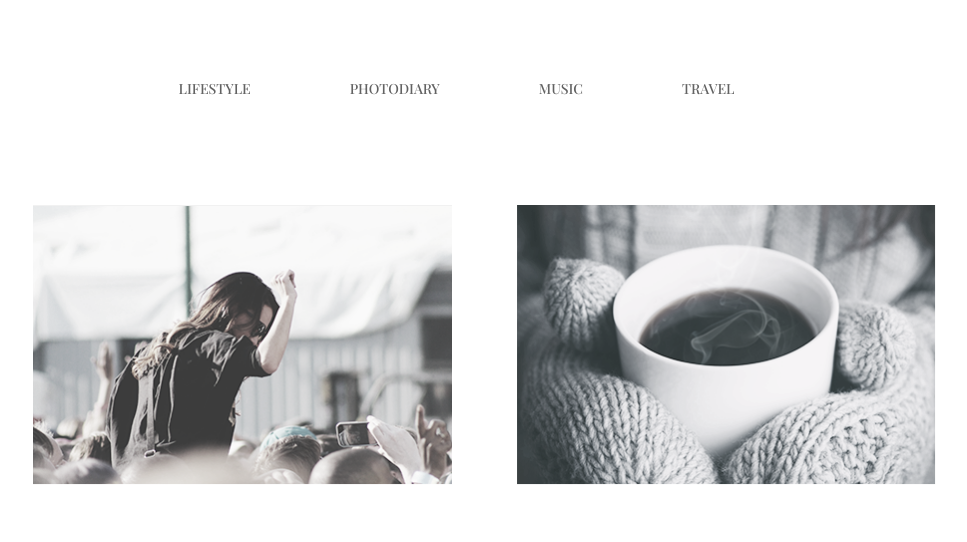
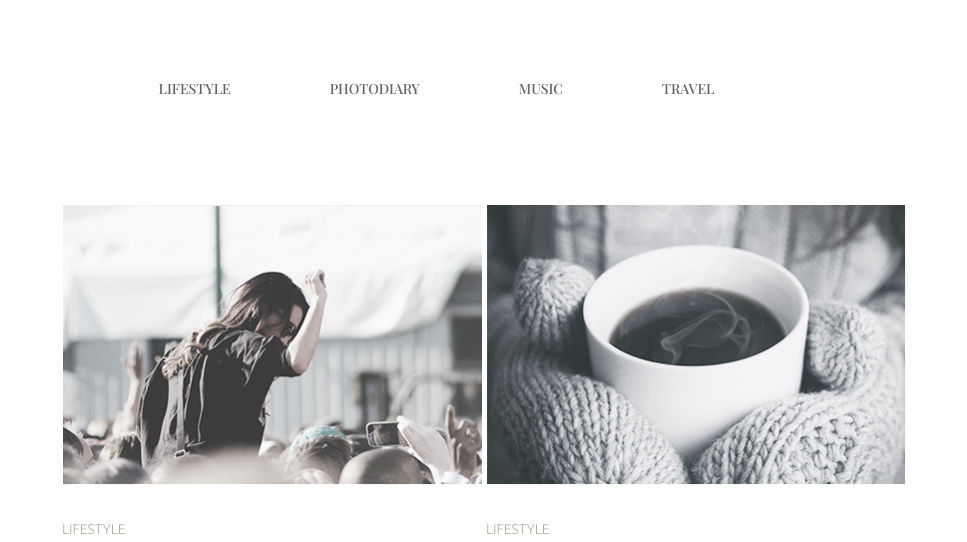
Before and after one commit to Flakezzz/homework-goit, a plain HTML site: page Module_3/index.html in a window 1280 px wide. Shown: the top 542 px of the page, without its empty margins (156-1123 px from the left). Drawn offline with nearby package versions, Linux system fonts and the light colour scheme.

Commit message:
fixed M3

```diff
--- a/Module_3/css/main.css
+++ b/Module_3/css/main.css
@@ -35,7 +35,7 @@
     display: inline-block;
     margin-right: 60px;
     text-align: center;
-    margin: 0, auto;
+    margin: 0 auto;
     margin-bottom: 130px;
 }
 
@@ -44,7 +44,8 @@
     color: #626262;
     font-weight: 400;
     text-align: center;
-    margin: 0, auto;
+    margin: 0 auto;
+    width: 1200px;
 }
 
 .section:nth-child(2n+2) {
--- a/Module_3/css/reset.css
+++ b/Module_3/css/reset.css
@@ -1,4 +1,15 @@
-.body {
+* {
     margin: 0;
     padding: 0;
+    box-sizing: border-box;
+    -webkit-box-sizing: border-box;
+    -moz-box-sizing: border-box;
 }
+
+a {
+    text-decoration: none;
+}
+
+ol, ul {
+	list-style: none;
+}
--- a/Module_3/index.html
+++ b/Module_3/index.html
@@ -13,12 +13,11 @@
     <nav class="nav">
       <ul class="nav_list">
         <li class="nav_list_block"><a class="nav_item" href="#lifestyle">lifestyle</a></li>
-        <li class="nav_list_block"><a class="nav_item" class="nav_item" href="#photodiary">photodiary</a></li>
+        <li class="nav_list_block"><a class="nav_item" href="#photodiary">photodiary</a></li>
         <li class="nav_list_block"><a class="nav_item" href="#music">music</a></li>
         <li class="nav_list_block"><a class="nav_item" href="#travel">travel</a></li>
       </ul>
     </nav>
-  </header>
   </header>
   <main class="main">
     <section class="section">
@@ -30,7 +29,7 @@
         voluptate dolor. Voluptatibus atque eum vitae commodi molestias quis hic pariatur.</p>
     </section>
     <section class="section">
-      <img class="img"src="./Img/coffee.png" alt="coffee">
+      <img class="img" src="./Img/coffee.png" alt="coffee">
       <h5 class="sub_title">lifestyle</h5>
       <h3 class="title">Life tastes better with coffee</h3>
       <p class="text">Lorem ipsum dolor, sit amet consectetur adipisicing elit. Nobis soluta est ipsum excepturi cumque optio.
@@ -38,7 +37,7 @@
         voluptate dolor. Voluptatibus atque eum vitae commodi molestias quis hic pariatur.</p>
     </section>
     <section class="section">
-      <img class="img"src="./Img/bridge.png" alt="bridge">
+      <img class="img" src="./Img/bridge.png" alt="bridge">
       <h5 class="sub_title">photodiary</h5>
       <h3 class="title">American dream</h3>
       <p class="text">Lorem ipsum dolor, sit amet consectetur adipisicing elit. Nobis soluta est ipsum excepturi cumque optio.
@@ -46,7 +45,7 @@
         voluptate dolor. Voluptatibus atque eum vitae commodi molestias quis hic pariatur.</p>
     </section>
     <section class="section">
-      <img class="img"src="./Img/boy.png" alt="boy">
+      <img class="img" src="./Img/boy.png" alt="boy">
       <h5 class="sub_title">photodiary</h5>
       <h3 class="title">A day exploring the Alps</h3>
       <p class="text">Lorem ipsum dolor, sit amet consectetur adipisicing elit. Nobis soluta est ipsum excepturi cumque optio.
@@ -54,7 +53,7 @@
         voluptate dolor. Voluptatibus atque eum vitae commodi molestias quis hic pariatur.</p>
     </section>
     <section class="section">
-      <img class="img"src="./Img/girl-2.png" alt="girl-2">
+      <img class="img" src="./Img/girl-2.png" alt="girl-2">
       <h5 class="sub_title">lifestyle</h5>
       <h3 class="title">Top 10 song for running</h3>
       <p class="text">Lorem ipsum dolor, sit amet consectetur adipisicing elit. Nobis soluta est ipsum excepturi cumque optio.
@@ -62,7 +61,7 @@
         voluptate dolor. Voluptatibus atque eum vitae commodi molestias quis hic pariatur.!</p>
     </section>
     <section class="section">
-      <img class="img"src="./Img/road.png" alt="road">
+      <img class="img" src="./Img/road.png" alt="road">
       <h5 class="sub_title">lifestyle</h5>
       <h3 class="title">Cold winter days</h3>
       <p class="text">Lorem ipsum dolor, sit amet consectetur adipisicing elit. Nobis soluta est ipsum excepturi cumque optio.
```
